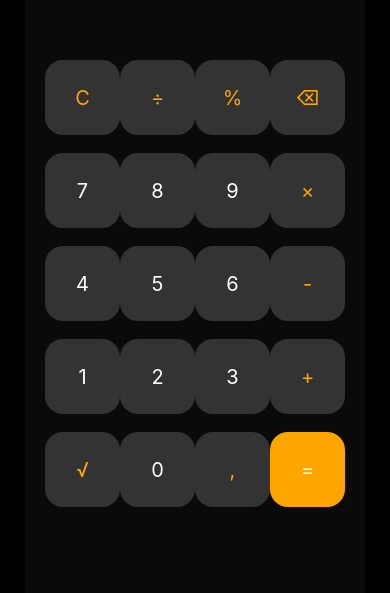
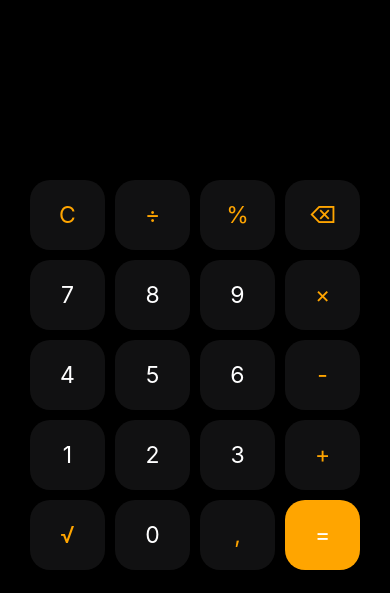
Before and after one commit to fl0101/CamCalcApp, a React Native app: screen / in a window 390 px wide. Shown: the part 251-844 px from the top of the page. Built offline with nearby package versions, Linux system fonts and the light colour scheme.

Commit message:
Buttons: Improved button appearance and corrected logic for corresponding button operations.

```diff
--- a/app/calculator.js
+++ b/app/calculator.js
@@ -1,7 +1,7 @@
 import React, { useState } from "react";
 import { View, TouchableOpacity, StyleSheet, Text } from "react-native";
 
-export default function CalculatorScreen () {
+export default function CalculatorScreen() {
 
     const [display, setDisplay] = useState('');
     const [result, setResult] = useState('');
@@ -18,13 +18,20 @@ export default function CalculatorScreen () {
             setDisplay(display.slice(0, -1)); // Delete a value on the screen
         } else if (value === '=') {
             try {
-                let expression = display.replace('+', '/').replace('×', '*').replace(',', '.').replace('%', '/100');
-                if (expression.includes('√')) { // ?
-                    expression = expression.replace(/√/g, 'Math.sqrt');
-                }
-                setResult(eval(expression).toString()); // ?
+                let expression = display
+                    .replace('÷', '/')
+                    .replace('×', '*')
+                    .replace(',', '.');
+
+                // Handle square root
+                expression = expression.replace(/√(\d+(\.\d+)?)/g, 'Math.sqrt($1)');
+
+                // Handle percentage
+                expression = expression.replace(/(\d+(\.\d+)?)%/g, '($1/100)');
+
+                setResult(eval(expression).toString()); // Evaluate the expression
             } catch {
-                setResult('');
+                setResult('Erro'); // Set result to 'Error' if evaluation fails
             }
         } else {
             setDisplay(display + value);
@@ -42,7 +49,7 @@ export default function CalculatorScreen () {
 
     /**
      * Check if the button is an operator
-     * @param {string} button - The button valur
+     * @param {string} button - The button value
      * @returns {boolean} - True if the button is an operator, false otherwise
      */
     const isOperator = (button) => ['+', '-', '×', '÷', '⌫', ',', 'C', '%', '√'].includes(button);
@@ -78,15 +85,16 @@ export default function CalculatorScreen () {
 const styles = StyleSheet.create({
     container: {
         flex: 1,
-        backgroundColor: '#0a0a0a',
+        backgroundColor: 'black',
     },
     displayContainer: {
         flex: 1,
-        backgroundColor: '#0a0a0a',
+        backgroundColor: 'black',
         justifyContent: 'flex-end',
         alignItems: 'flex-end',
-        padding: 20,
-        paddingTop: 100,
+        paddingTop: 260,
+        paddingHorizontal: 20,
+        paddingBottom: 20,
     },
     displayText: {
         fontSize: 35,
@@ -101,27 +109,27 @@ const styles = StyleSheet.create({
     },
     buttonsContainer: {
         flex: 3,
-        backgroundColor: '#0a0a0a',
-        padding: 20,
+        backgroundColor: 'black',
+        padding: 10,
     },
     row: {
         flexDirection: 'row',
         justifyContent: 'space-between',
-        marginBottom: 18,
     },
     button: {
         width: 75,
-        height: 75,
-        borderRadius: 18,
-        backgroundColor: '#333',
+        height: 70,
+        borderRadius: 20,
+        backgroundColor: '#111112',
         justifyContent: 'center',
         alignItems: 'center',
+        margin: 5,
     },
     equalButton: {
         backgroundColor: '#FFA500',
     },
     buttonText: {
-        fontSize: 20,
+        fontSize: 23,
         color: '#fff',
     },
     operatorText: {
```
